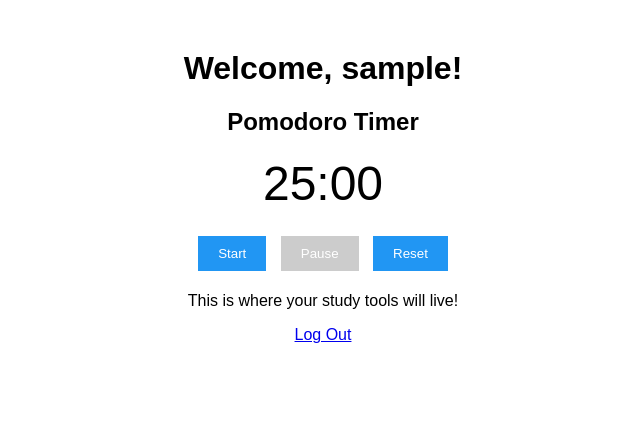
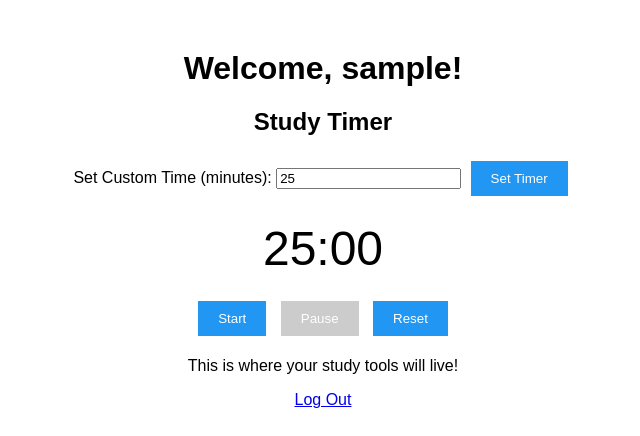
Before and after one commit to itsjos3ph/StudySyncAI, a Flask app: page /dashboard in a window 1280 px wide. Shown: the top 436 px of the page, without its empty margins (317-957 px from the left). Run offline with Flask 3, Linux system fonts and the light colour scheme; the visitor is signed in with stand-in values (Sample User, id 1).

Commit message:
Timer fix

```diff
--- a/app.py
+++ b/app.py
@@ -34,13 +34,15 @@ def signup():
         if User.query.filter_by(username=username).first():
             flash('Username already exists!')
             return redirect(url_for('signup'))
-        hashed_password = generate_password_hash(password, method='sha256')
+        # Remove method='sha256' to use the default hashing method
+        hashed_password = generate_password_hash(password)
         new_user = User(username=username, password=hashed_password)
         db.session.add(new_user)
         db.session.commit()
         flash('Signup successful! Please log in.')
         return redirect(url_for('login'))
     return render_template('signup.html')
+
 
 @app.route('/login', methods=['GET', 'POST'])
 def login():
--- a/static/timer.js
+++ b/static/timer.js
@@ -3,8 +3,10 @@ document.addEventListener('DOMContentLoaded', () => {
     const startBtn = document.getElementById('startBtn');
     const pauseBtn = document.getElementById('pauseBtn');
     const resetBtn = document.getElementById('resetBtn');
+    const customTimeInput = document.getElementById('customTime');
+    const setTimeBtn = document.getElementById('setTimeBtn');
 
-    let timeLeft = 25 * 60; // 25 minutes in seconds
+    let timeLeft = 25 * 60; // Default to 25 minutes in seconds
     let timerId = null;
 
     function updateDisplay() {
@@ -42,13 +44,22 @@ document.addEventListener('DOMContentLoaded', () => {
     function resetTimer() {
         clearInterval(timerId);
         timerId = null;
-        timeLeft = 25 * 60;
+        timeLeft = parseInt(customTimeInput.value) * 60 || 25 * 60; // Reset to custom time or default to 25 mins
         updateDisplay();
         startBtn.disabled = false;
         pauseBtn.disabled = true;
     }
 
+    // Function to set the timer based on custom input
+    function setCustomTime() {
+        clearInterval(timerId); // Stop the timer if it's running
+        timeLeft = parseInt(customTimeInput.value) * 60 || 25 * 60; // Set to custom time or default to 25 mins
+        updateDisplay();
+    }
+
     startBtn.addEventListener('click', startTimer);
     pauseBtn.addEventListener('click', pauseTimer);
     resetBtn.addEventListener('click', resetTimer);
+    setTimeBtn.addEventListener('click', setCustomTime); // Event listener for setting custom time
+    updateDisplay(); // Initial display update
 });
--- a/templates/dashboard.html
+++ b/templates/dashboard.html
@@ -3,16 +3,22 @@
 <head>
     <meta charset="UTF-8">
     <title>Dashboard - StudySync AI</title>
-    <link rel="stylesheet" href="/static/styles.css">
-    <script src="/static/timer.js"></script>
+    <link rel="stylesheet" href="/static/styles.css"> <!-- Link to your existing CSS -->
+    <script src="/static/timer.js" defer></script>
 </head>
 <body>
     <h1>Welcome, {{ username }}!</h1>
-    <h2>Pomodoro Timer</h2>
-    <div id="timer">25:00</div>
+    <h2>Study Timer</h2>
+
+    <label for="customTime">Set Custom Time (minutes):</label>
+    <input type="number" id="customTime" min="1" value="25"> <!-- Input for custom timer -->
+    <button id="setTimeBtn">Set Timer</button> <!-- Button to set the timer -->
+
+    <div id="timer">25:00</div> <!-- Timer display -->
     <button id="startBtn">Start</button>
     <button id="pauseBtn" disabled>Pause</button>
     <button id="resetBtn">Reset</button>
+
     <p>This is where your study tools will live!</p>
     <a href="{{ url_for('logout') }}">Log Out</a>
 </body>
--- a/templates/login.html
+++ b/templates/login.html
@@ -19,6 +19,6 @@
         <label>Password: <input type="password" name="password" required></label><br>
         <input type="submit" value="Log In">
     </form>
-    <p>Need an account? <a href="signup.html">Sign Up</a></p>
+    <p>Need an account? <a href="{{ url_for('signup') }}">Sign Up</a></p>
 </body>
 </html>
--- a/templates/signup.html
+++ b/templates/signup.html
@@ -19,6 +19,6 @@
         <label>Password: <input type="password" name="password" required></label><br>
         <input type="submit" value="Sign Up">
     </form>
-    <p>Already have an account? <a href="login.html">Log In</a></p>
+    <p>Already have an account? <a href="{{ url_for('login') }}">Login</a></p>
 </body>
 </html>
```
Also changed, not shown: static/styles.css (line endings or trailing spaces).
